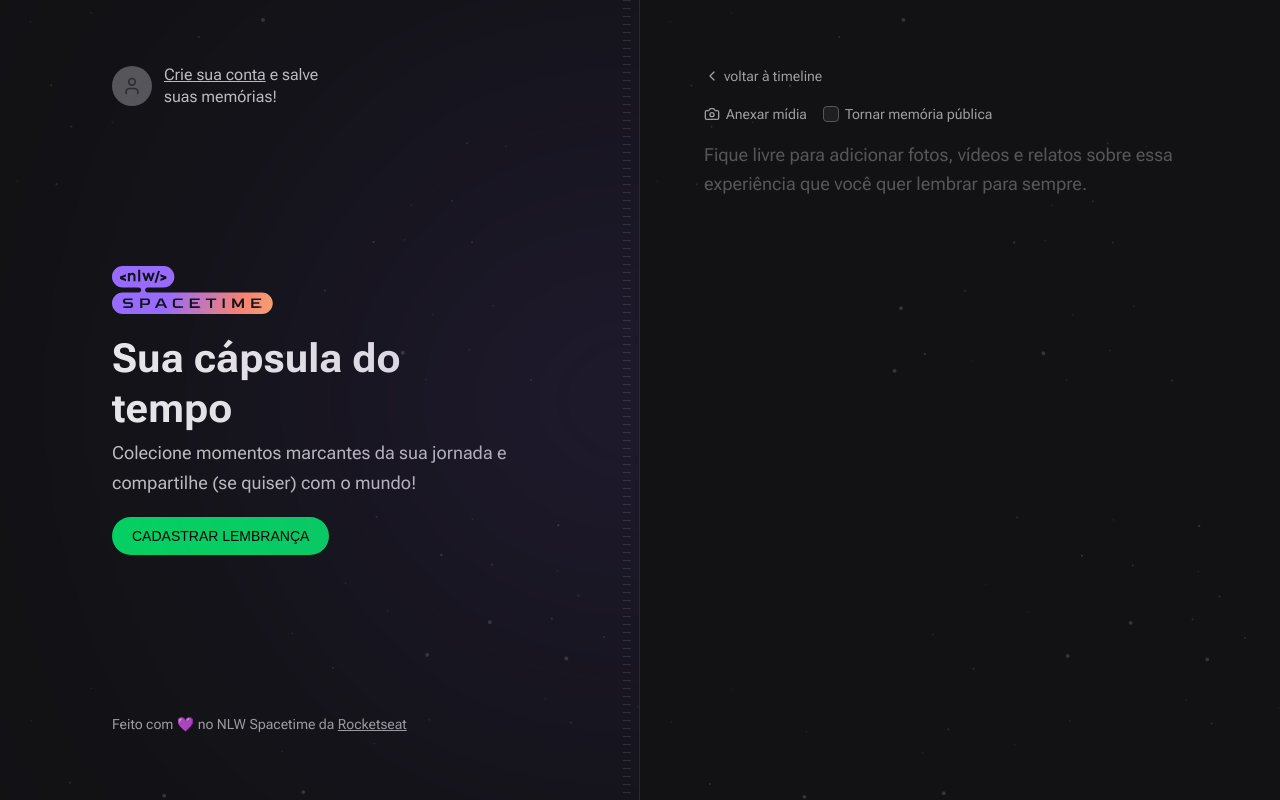
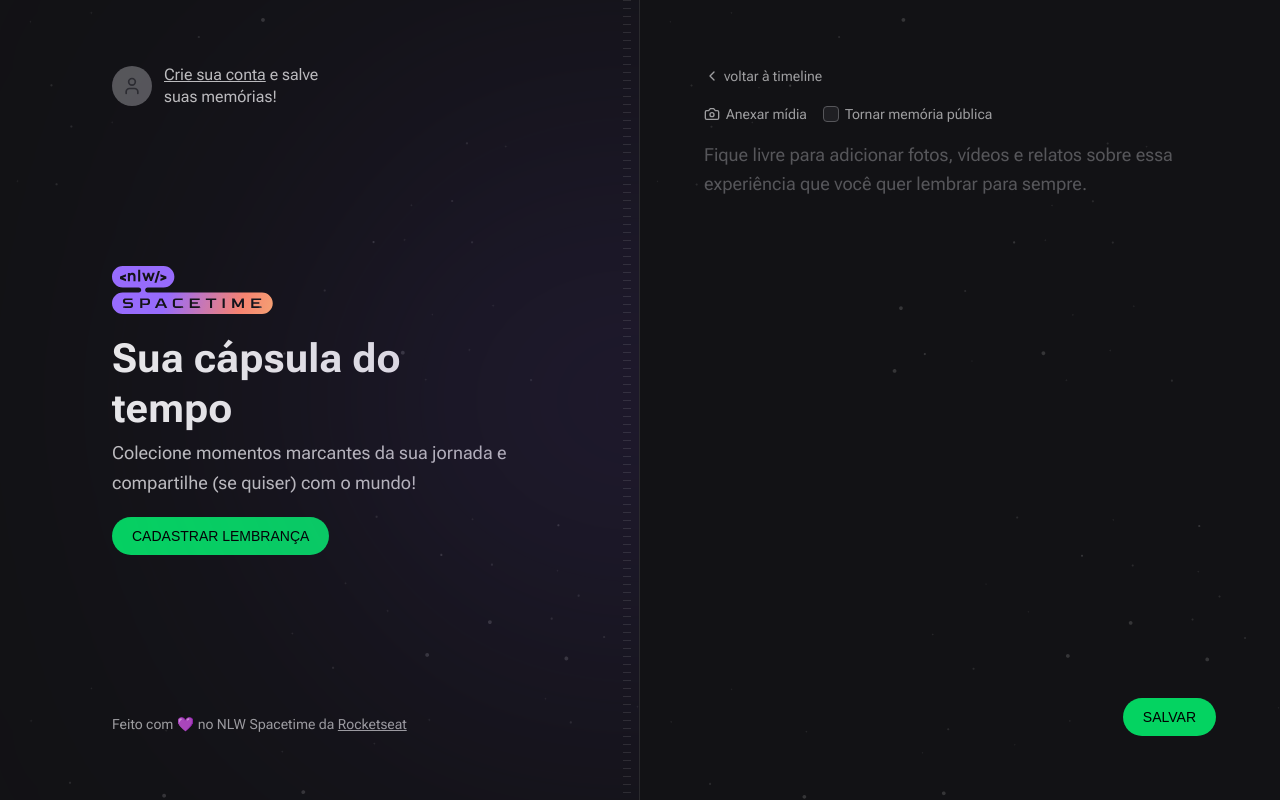
Before and after one commit to alissonfelipeee/nlw-spacetime, a Next.js app in the folder web/: page /memories/new in a window 1280 px wide. Built offline with nearby package versions, Linux system fonts and the light colour scheme; no server answers; a web font is replaced by a local one.

Commit message:
feat[web]: add create new memory

```diff
--- a/web/package.json
+++ b/web/package.json
@@ -16,6 +16,7 @@
     "axios": "^1.4.0",
     "eslint": "8.40.0",
     "eslint-config-next": "13.4.2",
+    "js-cookie": "^3.0.5",
     "jwt-decode": "^3.1.2",
     "lucide-react": "^0.216.0",
     "next": "13.4.2",
@@ -28,6 +29,7 @@
   "devDependencies": {
     "@rocketseat/eslint-config": "^1.2.0",
     "@tailwindcss/forms": "^0.5.3",
+    "@types/js-cookie": "^3.0.3",
     "prettier-plugin-tailwindcss": "^0.3.0"
   }
 }
--- a/web/src/app/memories/new/page.tsx
+++ b/web/src/app/memories/new/page.tsx
@@ -1,5 +1,5 @@
-import { MediaPicker } from '@/components/MediaPicker'
-import { Camera, ChevronLeft } from 'lucide-react'
+import { NewMemoryForm } from '@/components/NewMemoryForm'
+import { ChevronLeft } from 'lucide-react'
 import Link from 'next/link'
 
 export default function NewMemory() {
@@ -13,39 +13,7 @@
         voltar à timeline
       </Link>
 
-      <form className="flex flex-1 flex-col gap-2">
-        <div className="flex items-center gap-4">
-          <label
-            htmlFor="media"
-            className="flex cursor-pointer items-center gap-1.5 text-sm text-gray-200 transition-colors hover:text-gray-100"
-          >
-            <Camera className="h-4 w-4" />
-            Anexar mídia
-          </label>
-          <label
-            htmlFor="isPublic"
-            className="flex items-center gap-1.5 text-sm text-gray-200 transition-colors hover:text-gray-100"
-          >
-            <input
-              type="checkbox"
-              name="isPublic"
-              id="isPublic"
-              value="true"
-              className="h-4 w-4 rounded border-gray-400 bg-gray-700 text-purple-500 focus:ring-0"
-            />
-            Tornar memória pública
-          </label>
-        </div>
-
-        <MediaPicker />
-
-        <textarea
-          name="content"
-          spellCheck={false}
-          className="w-full flex-1 resize-none rounded border-0 bg-transparent p-0 text-lg leading-relaxed text-gray-100 placeholder:text-gray-400 focus:ring-0"
-          placeholder="Fique livre para adicionar fotos, vídeos e relatos sobre essa experiência que você quer lembrar para sempre."
-        />
-      </form>
+      <NewMemoryForm />
     </div>
   )
 }
--- /dev/null
+++ b/web/src/components/NewMemoryForm.tsx
@@ -0,0 +1,92 @@
+'use client'
+
+import { FormEvent } from 'react'
+import { useRouter } from 'next/navigation'
+import { Camera } from 'lucide-react'
+import Cookie from 'js-cookie'
+import { api } from '@/lib/api'
+import { MediaPicker } from './MediaPicker'
+
+export function NewMemoryForm() {
+  const router = useRouter()
+
+  async function handleSubmitForm(event: FormEvent<HTMLFormElement>) {
+    event.preventDefault()
+
+    const formData = new FormData(event.currentTarget)
+    const fileToUpload = formData.get('coverUrl')
+
+    let coverUrl = ''
+
+    if (fileToUpload) {
+      const uploadFormData = new FormData()
+      uploadFormData.set('file', fileToUpload)
+
+      const uploadResponse = await api.post('/upload', uploadFormData)
+
+      coverUrl = uploadResponse.data.fileUrl
+    }
+
+    const token = Cookie.get('token')
+
+    await api.post(
+      '/memories',
+      {
+        coverUrl,
+        content: formData.get('content'),
+        isPublic: formData.get('isPublic'),
+      },
+      {
+        headers: {
+          'Content-Type': 'application/json',
+          Authorization: `Bearer ${token}`,
+        },
+      },
+    )
+
+    router.push('/')
+  }
+
+  return (
+    <form className="flex flex-1 flex-col gap-2" onSubmit={handleSubmitForm}>
+      <div className="flex items-center gap-4">
+        <label
+          htmlFor="media"
+          className="flex cursor-pointer items-center gap-1.5 text-sm text-gray-200 transition-colors hover:text-gray-100"
+        >
+          <Camera className="h-4 w-4" />
+          Anexar mídia
+        </label>
+        <label
+          htmlFor="isPublic"
+          className="flex items-center gap-1.5 text-sm text-gray-200 transition-colors hover:text-gray-100"
+        >
+          <input
+            type="checkbox"
+            name="isPublic"
+            id="isPublic"
+            value="true"
+            className="h-4 w-4 rounded border-gray-400 bg-gray-700 text-purple-500 focus:ring-0"
+          />
+          Tornar memória pública
+        </label>
+      </div>
+
+      <MediaPicker />
+
+      <textarea
+        name="content"
+        spellCheck={false}
+        className="w-full flex-1 resize-none rounded border-0 bg-transparent p-0 text-lg leading-relaxed text-gray-100 placeholder:text-gray-400 focus:ring-0"
+        placeholder="Fique livre para adicionar fotos, vídeos e relatos sobre essa experiência que você quer lembrar para sempre."
+      />
+
+      <button
+        type="submit"
+        className="inline-block self-end rounded-full bg-green-500 px-5 py-3 font-alt text-sm uppercase leading-none text-black transition-colors hover:bg-green-600"
+      >
+        Salvar
+      </button>
+    </form>
+  )
+}
```
Also changed, not shown: 1 other file (tests, documents, lock files or other folders).
